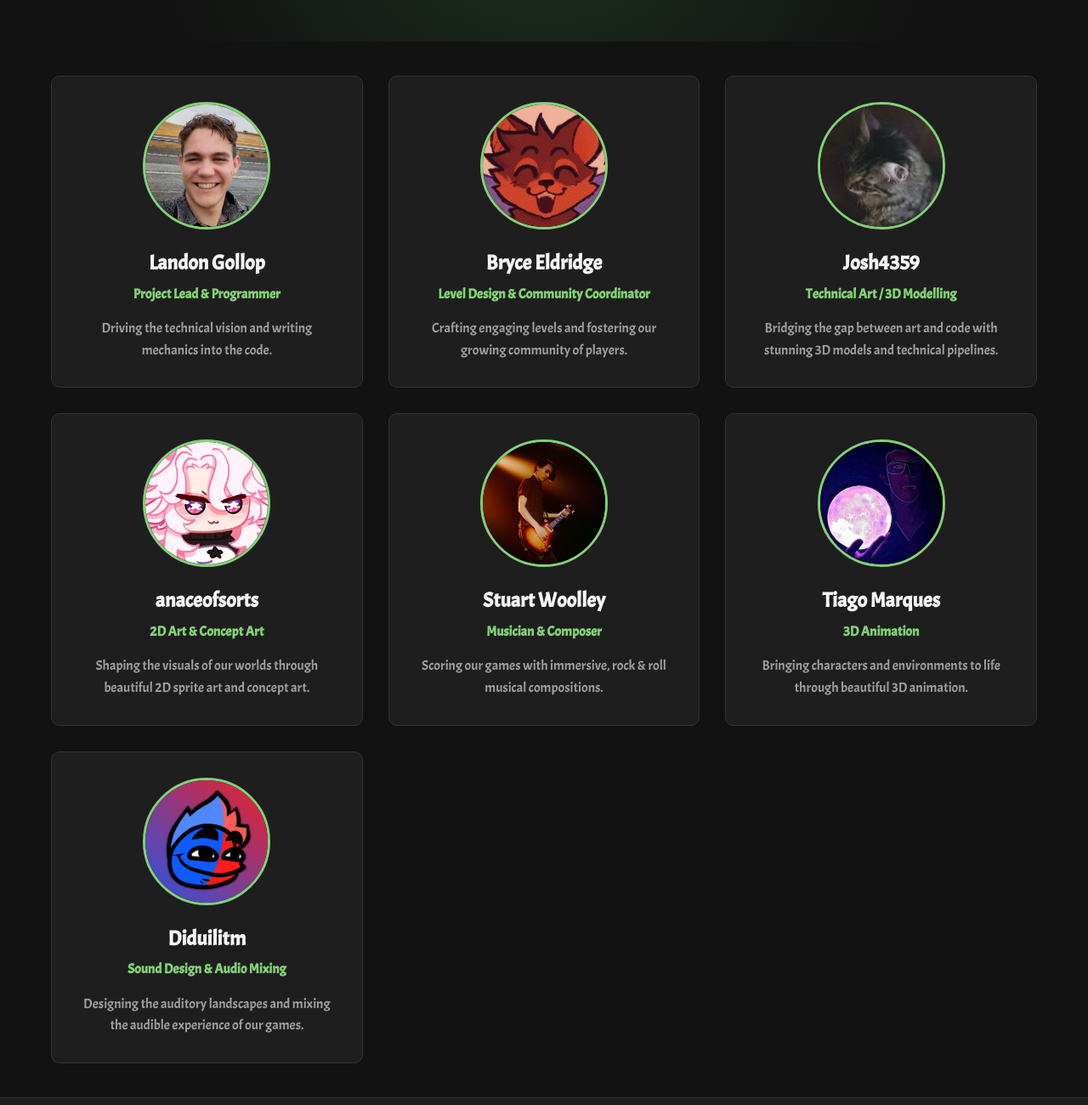
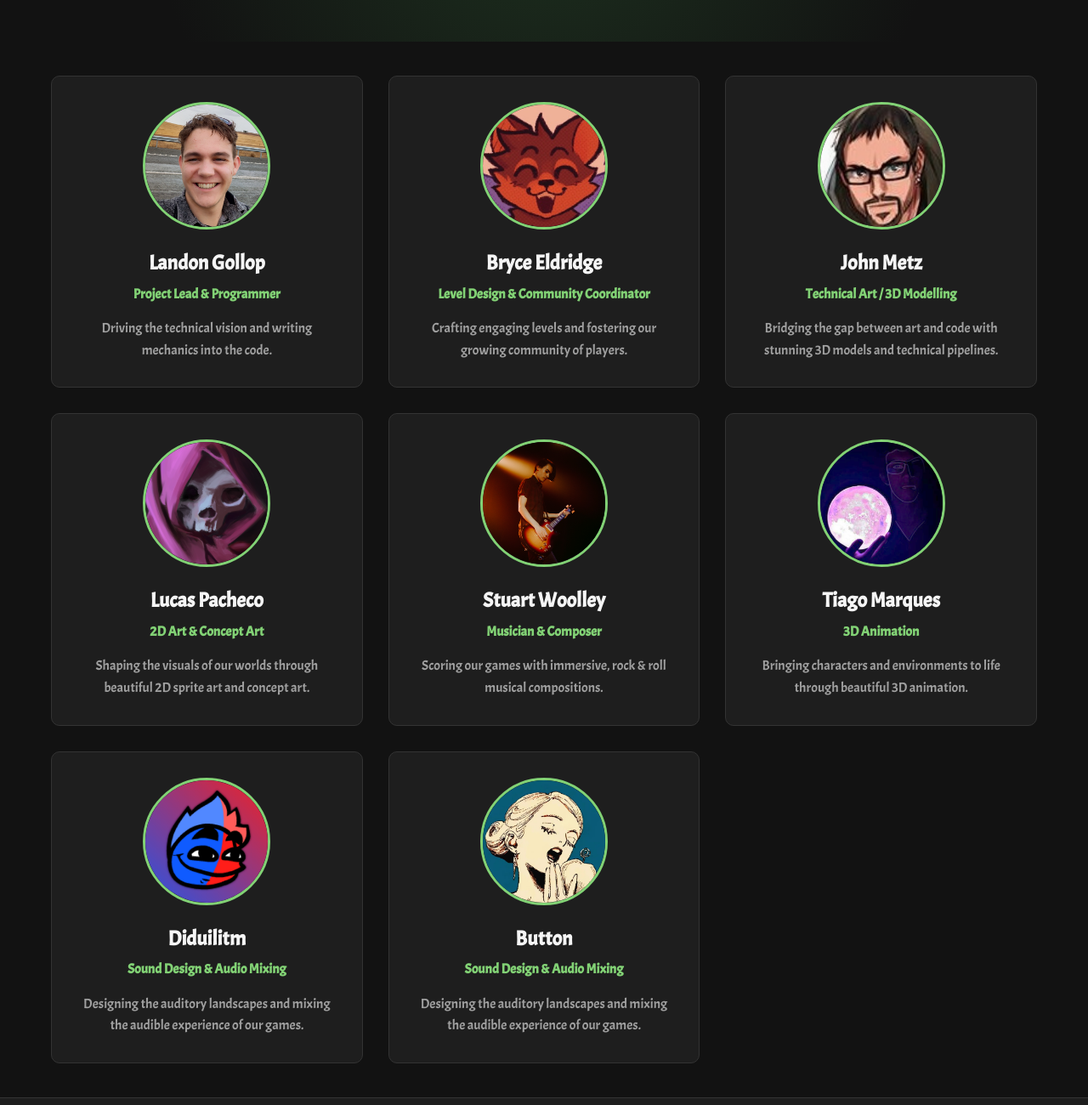
Before and after one commit to DingoDevYT/greenfeatherstudios.com.au, a plain HTML site: page team.html in a window 1280 px wide. Shown: the part 480-1780 px from the top of the page at 85% size. Drawn offline with Linux system fonts and the light colour scheme.

Commit message:
Team Updates - May

```diff
--- a/team.html
+++ b/team.html
@@ -46,15 +46,15 @@
                 </div>
 
                 <div class="card">
-                    <img src="assets/images/Team_Josh4359.png" alt="Josh4359" style="width: 150px; height: 150px; border-radius: 50%; object-fit: cover; border: 3px solid var(--green-light); margin: 0 auto 20px auto; display: block;">
-                    <h2>Josh4359</h2>
+                    <img src="assets/images/Team_JohnMetz.png" alt="JohnMetz" style="width: 150px; height: 150px; border-radius: 50%; object-fit: cover; border: 3px solid var(--green-light); margin: 0 auto 20px auto; display: block;">
+                    <h2>John Metz</h2>
                     <h4 style="color: var(--green-light); margin: 5px 0 15px 0;">Technical Art / 3D Modelling</h4>
                     <p style="color: var(--text-muted);">Bridging the gap between art and code with stunning 3D models and technical pipelines.</p>
                 </div>
 
                 <div class="card">
-                    <img src="assets/images/Team_anaceofsorts.png" alt="anaceofsorts" style="width: 150px; height: 150px; border-radius: 50%; object-fit: cover; border: 3px solid var(--green-light); margin: 0 auto 20px auto; display: block;">
-                    <h2>anaceofsorts</h2>
+                    <img src="assets/images/Team_LucasPacheco.png" alt="LucasPacheco" style="width: 150px; height: 150px; border-radius: 50%; object-fit: cover; border: 3px solid var(--green-light); margin: 0 auto 20px auto; display: block;">
+                    <h2>Lucas Pacheco</h2>
                     <h4 style="color: var(--green-light); margin: 5px 0 15px 0;">2D Art & Concept Art</h4>
                     <p style="color: var(--text-muted);">Shaping the visuals of our worlds through beautiful 2D sprite art and concept art.</p>
                 </div>
@@ -80,6 +80,13 @@
                     <p style="color: var(--text-muted);">Designing the auditory landscapes and mixing the audible experience of our games.</p>
                 </div>
 
+				<div class="card">
+                    <img src="assets/images/Team_Button.png" alt="Button" style="width: 150px; height: 150px; border-radius: 50%; object-fit: cover; border: 3px solid var(--green-light); margin: 0 auto 20px auto; display: block;">
+                    <h2>Button</h2>
+                    <h4 style="color: var(--green-light); margin: 5px 0 15px 0;">Sound Design & Audio Mixing</h4>
+                    <p style="color: var(--text-muted);">Designing the auditory landscapes and mixing the audible experience of our games.</p>
+                </div>
+
             </div>
         </section>
     </main>
```
Also changed, not shown: assets/images/Team_Button.png (added), assets/images/Team_JohnMetz.png (added), assets/images/Team_LucasPacheco.png (added).
